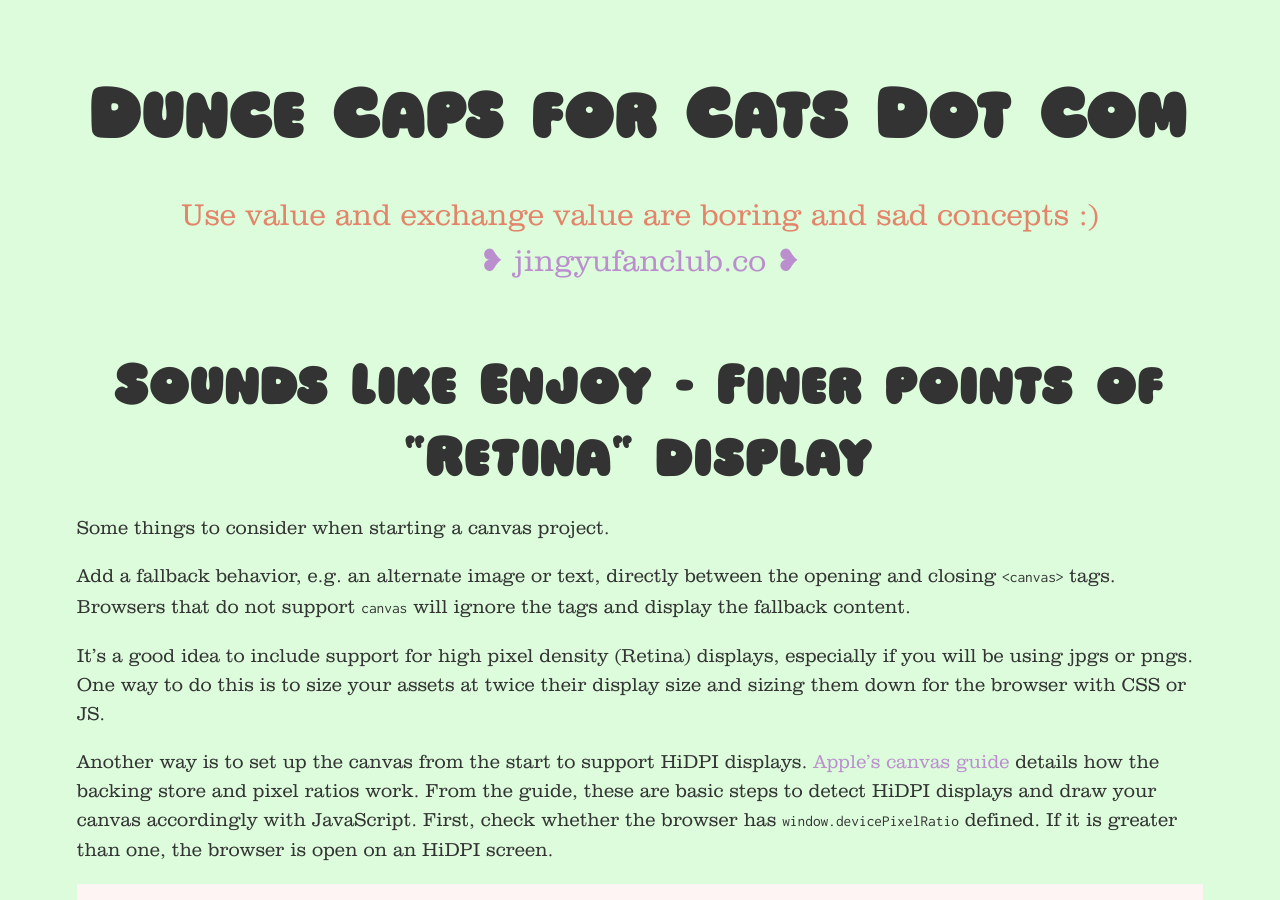
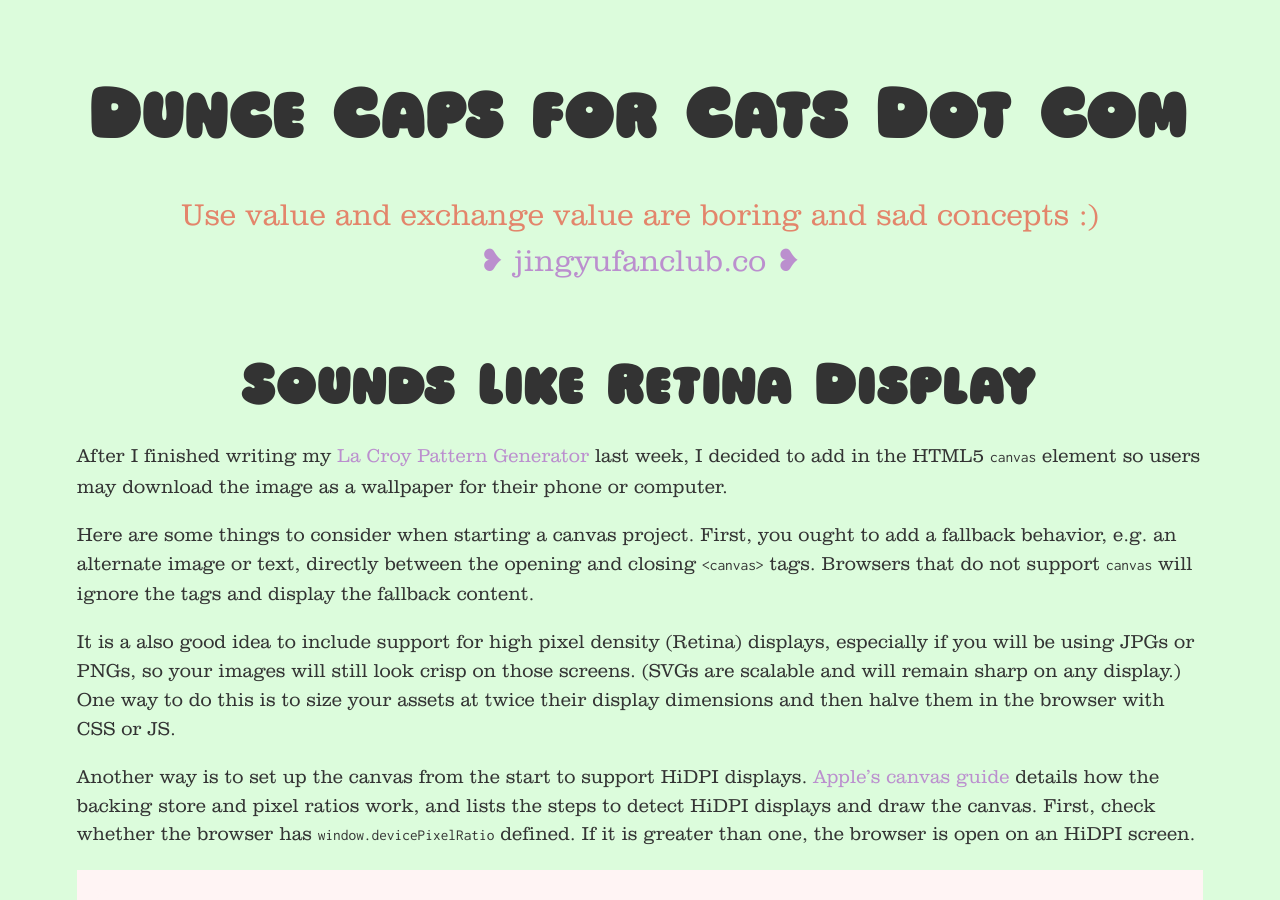
Before and after one commit to jingyufanclub/bloggo, a Jekyll site: the page built from _posts/2017-05-29-retina-display.md, in a window 1280 px wide and 900 px high. Built offline with Jekyll 4.4.1, drawn with Linux system fonts in a browser that asks for light colours; some of the changed text lies outside the part shown.

Commit message:
edit next weeks post

````diff
--- a/_posts/2017-05-29-retina-display.md
+++ b/_posts/2017-05-29-retina-display.md
@@ -1,38 +1,34 @@
 ---
 layout: post
-title: Sounds Like Enjoy - Finer points of "Retina" display
+title: Sounds Like Retina Display
 ---
-Some things to consider when starting a canvas project.
+After I finished writing my [La Croy Pattern Generator](http://jingyufanclub.co/la-croy/) last week, I decided to add in the HTML5 `canvas` element so users may download the image as a wallpaper for their phone or computer.
 
-Add a fallback behavior, e.g. an alternate image or text, directly between the opening and closing `<canvas>` tags. Browsers that do not support `canvas` will ignore the tags and display the fallback content.
+Here are some things to consider when starting a canvas project. First, you ought to add a fallback behavior, e.g. an alternate image or text, directly between the opening and closing `<canvas>` tags. Browsers that do not support `canvas` will ignore the tags and display the fallback content.
 
-It's a good idea to include support for high pixel density (Retina) displays, especially if you will be using jpgs or pngs. One way to do this is to size your assets at twice their display size and sizing them down for the browser with CSS or JS.
+It is a also good idea to include support for high pixel density (Retina) displays, especially if you will be using JPGs or PNGs, so your images will still look crisp on those screens. (SVGs are scalable and will remain sharp on any display.) One way to do this is to size your assets at twice their display dimensions and then halve them in the browser with CSS or JS.
 
-Another way is to set up the canvas from the start to support HiDPI displays. [Apple's canvas guide](https://developer.apple.com/library/content/documentation/AudioVideo/Conceptual/HTML-canvas-guide/SettingUptheCanvas/SettingUptheCanvas.html) details how the backing store and pixel ratios work. From the guide, these are basic steps to detect HiDPI displays and draw your canvas accordingly with JavaScript. First, check whether the browser has `window.devicePixelRatio` defined. If it is greater than one, the browser is open on an HiDPI screen.
+Another way is to set up the canvas from the start to support HiDPI displays. [Apple's canvas guide](https://developer.apple.com/library/content/documentation/AudioVideo/Conceptual/HTML-canvas-guide/SettingUptheCanvas/SettingUptheCanvas.html) details how the backing store and pixel ratios work, and lists the steps to detect HiDPI displays and draw the canvas. First, check whether the browser has `window.devicePixelRatio` defined. If it is greater than one, the browser is open on an HiDPI screen.
 ```js
 function backingScale(context) {
-    if ('devicePixelRatio' in window) {
-        if (window.devicePixelRatio > 1) {
-            return window.devicePixelRatio;
-        }
+  if ('devicePixelRatio' in window) {
+    if (window.devicePixelRatio > 1) {
+        return window.devicePixelRatio;
     }
-    return 1;
+  }
+  return 1;
 }
 ```
 > Retina devices have a pixel ratio of 2 because there is a 2:1 ratio of display pixels to backing store pixels in both the x and y direction. Standard-resolution displays, on the other hand, map one backing store pixel to one display pixel, so their device pixel ratio will always be 1.
 
-Then I set up my canvas like so, using the newly determined scale factor to [transform the scale](https://developer.mozilla.org/en-US/docs/Web/API/CanvasRenderingContext2D/scale) of the canvas accordingly:
+I set up the canvas like so, using the newly determined device pixel ratio to [transform the scale](https://developer.mozilla.org/en-US/docs/Web/API/CanvasRenderingContext2D/scale) of the canvas accordingly:
 ```js
   const canvas = document.querySelector('canvas');
   const ctx = canvas.getContext('2d');
   const scaleFactor = backingScale(ctx);
   ctx.scale(scaleFactor, scaleFactor);
 ```
-Lastly, on
-backing store multiplier
-
-You must manually multiply your canvas pixel values by the device pixel ratio as demonstrated in Listing 1-2. Drawing instructions that refer to points in the coordinate space must also be multiplied by this backing scale to ensure your canvas is Retina-read
-
+I then drew the HiDPI canvas by multiplying the canvas pixel values by the device pixel ratio and set its width and height to the dimensions of the browser window. This would create a canvas larger than the window size and shrink it to fit for a higher number of pixels per inch.
 ```js
 function resizeCanvas() {
     let w = window.innerWidth;
@@ -50,3 +46,15 @@
     }
   }
 ```
+Finally, I used the [`HTMLCanvasElement.toDataURL()` method](https://developer.mozilla.org/en-US/docs/Web/API/HTMLCanvasElement/toDataURL) to generate a download link for the full pattern.
+```js
+function download(link, filename) {
+  link.href = canvas.toDataURL();
+  link.download = filename;
+}
+
+downloadButton.addEventListener('click', function() {
+  download(this, 'livelacroix.png')
+  }, false)
+```
+Enjoy LaCroix and try a [La Croy wallpaper](http://jingyufanclub.co/la-croy/)!
````
